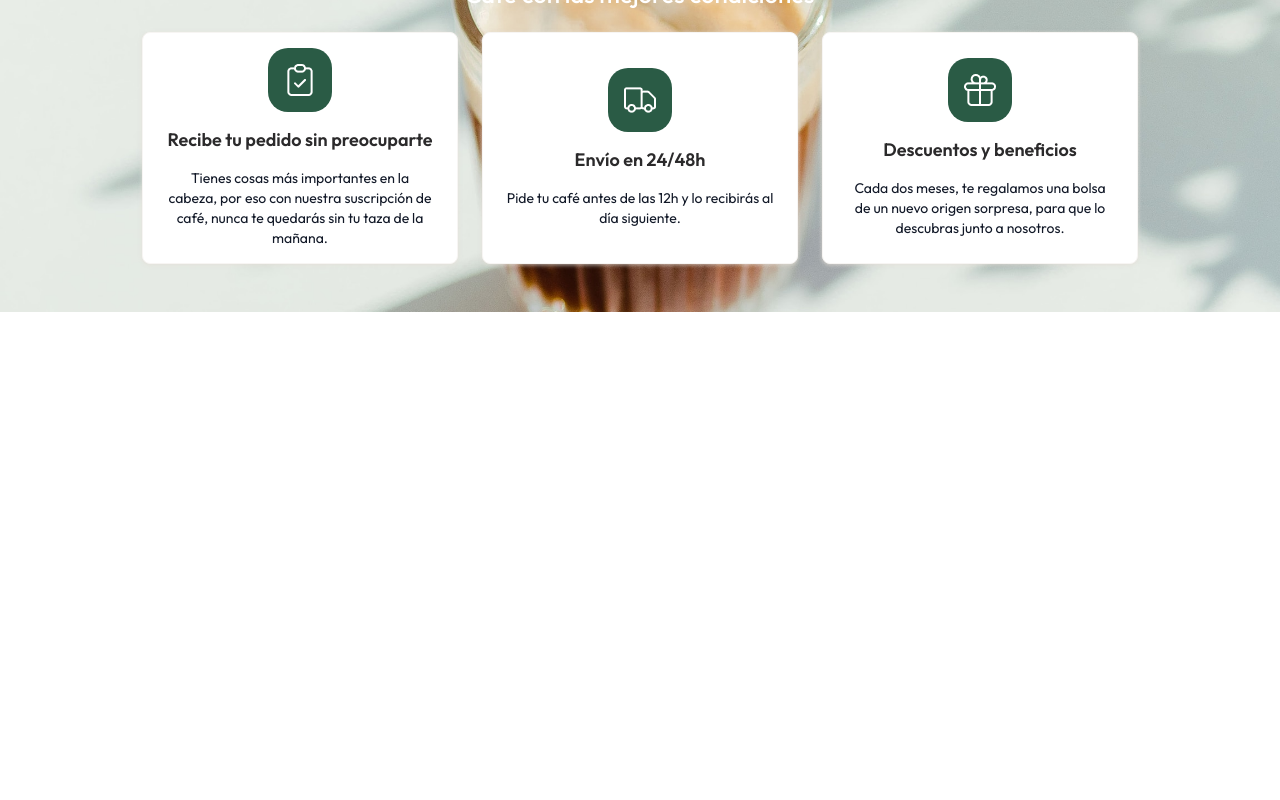
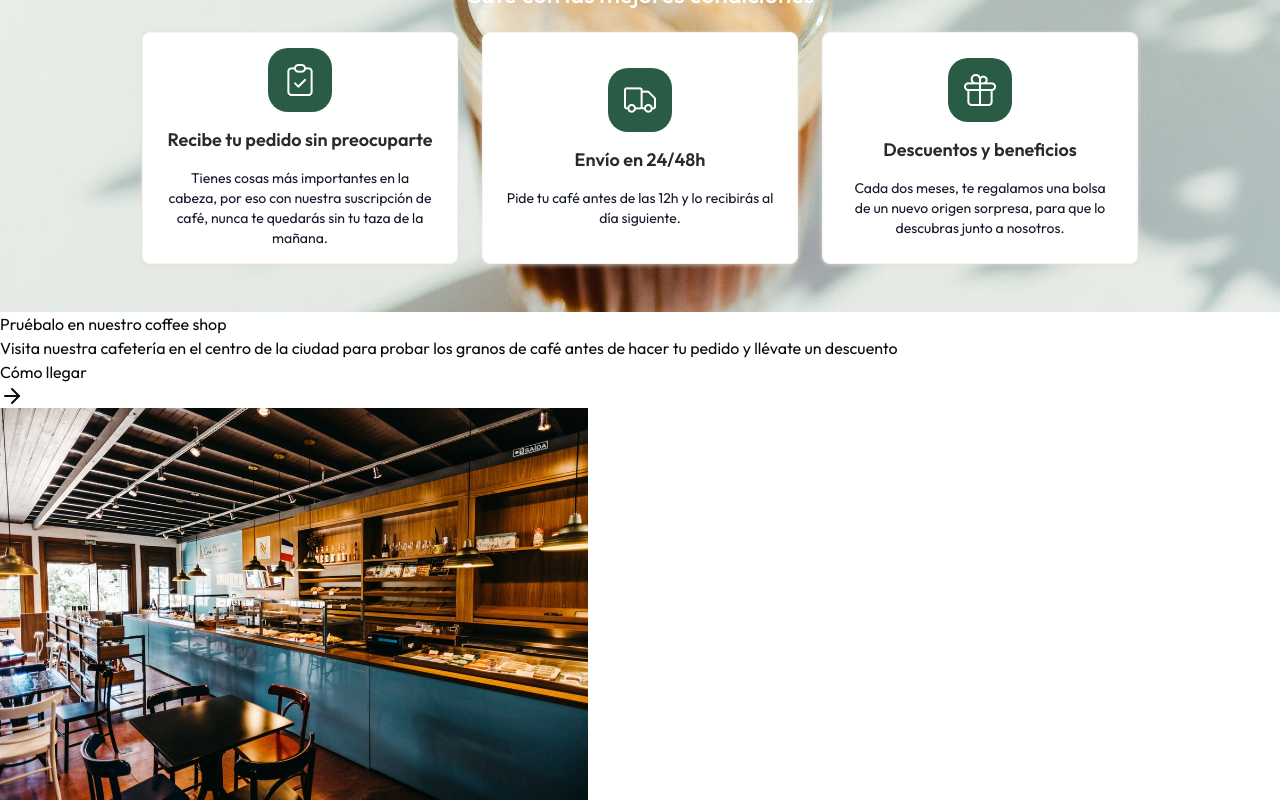
Before and after one commit to Adriasu/cafe-de-altura, a Next.js app: page / in a window 1280 px wide. Shown: the part 1418-2218 px from the top of the page. Before the commit the page ends 1730 px from the top, so only its background shows below. Built offline with nearby package versions, Linux system fonts and the light colour scheme.

Commit message:
creando featureSection

```diff
--- /dev/null
+++ b/src/app/(main)/FeatureSection.jsx
@@ -0,0 +1,23 @@
+import { ArrowRight } from 'lucide-react'
+import Image from 'next/image'
+import React from 'react'
+
+const FeatureSection = () => {
+  return (
+    <div>
+        <div>
+            <div>
+                <h2>Pruébalo en nuestro coffee shop</h2>
+                <p> Visita nuestra cafetería en el centro de la ciudad para probar los
+                granos de café antes de hacer tu pedido y llévate un descuento</p>
+                <div>
+                    <a href="">Cómo llegar <ArrowRight/></a>
+                </div>
+            </div>
+            <Image src="/images/imagesFeatureSection.jpg" alt='img Feature' height={390} width={588}/>
+        </div>
+    </div>
+  )
+}
+
+export default FeatureSection
--- a/src/app/(main)/page.jsx
+++ b/src/app/(main)/page.jsx
@@ -5,6 +5,7 @@ import UserForm from "@/components/UserForm";
 import UserList from "@/components/UserList";
 
 import React from "react";
+import FeatureSection from "./FeatureSection";
 
 const Home = () => {
   return (
@@ -23,6 +24,7 @@ const Home = () => {
       </div>
       <Hero/>
       <CardsConditions/>
+      <FeatureSection/>
     </div>
   );
 };
--- a/src/app/api/products/route.jsx
+++ b/src/app/api/products/route.jsx
@@ -13,12 +13,10 @@ export async function getProducts() {
   }
 }
 
-
-
 export async function GET(request) {
   await dbConnect();
   const { searchParams } = new URL(request.url);
-  console.log(searchParams);
+  //console.log(searchParams);
 
   const page = searchParams.get('page') ?? '1';
   const limit = searchParams.get('limit') ?? '10';
```
